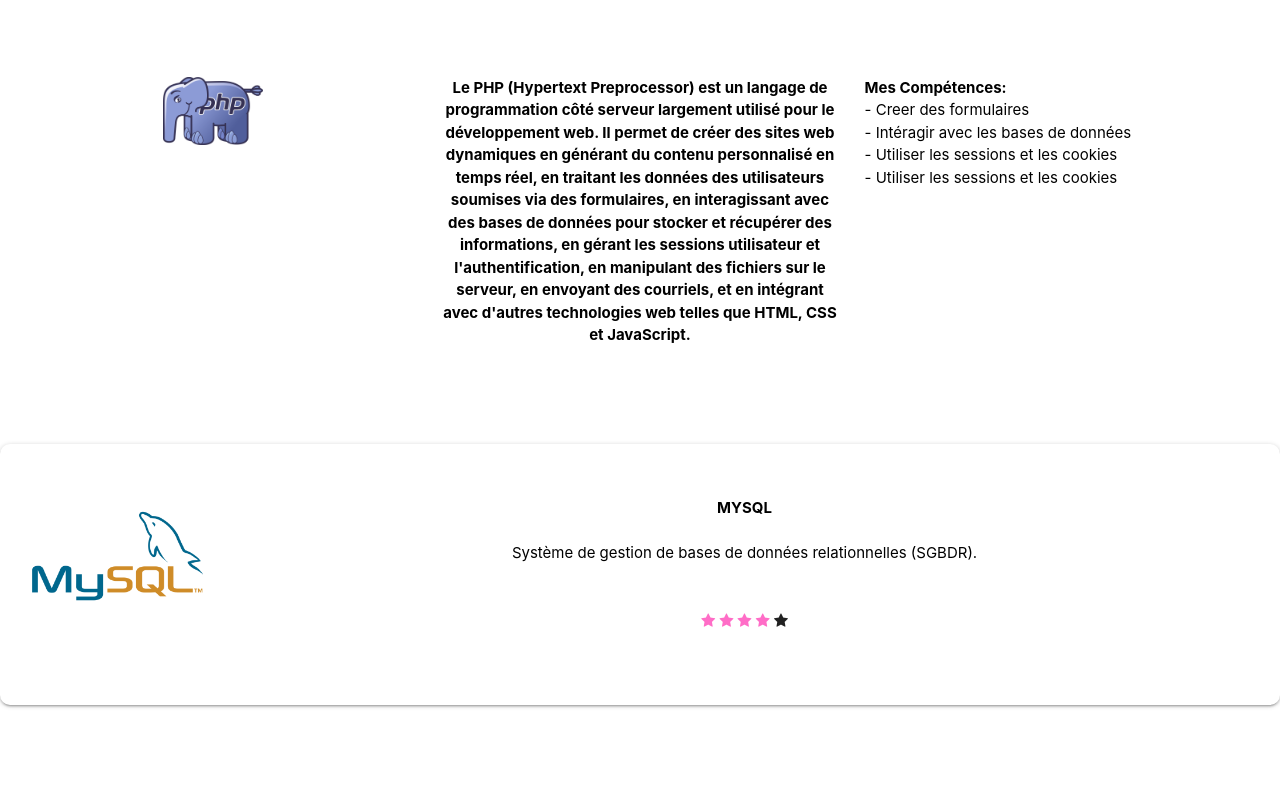
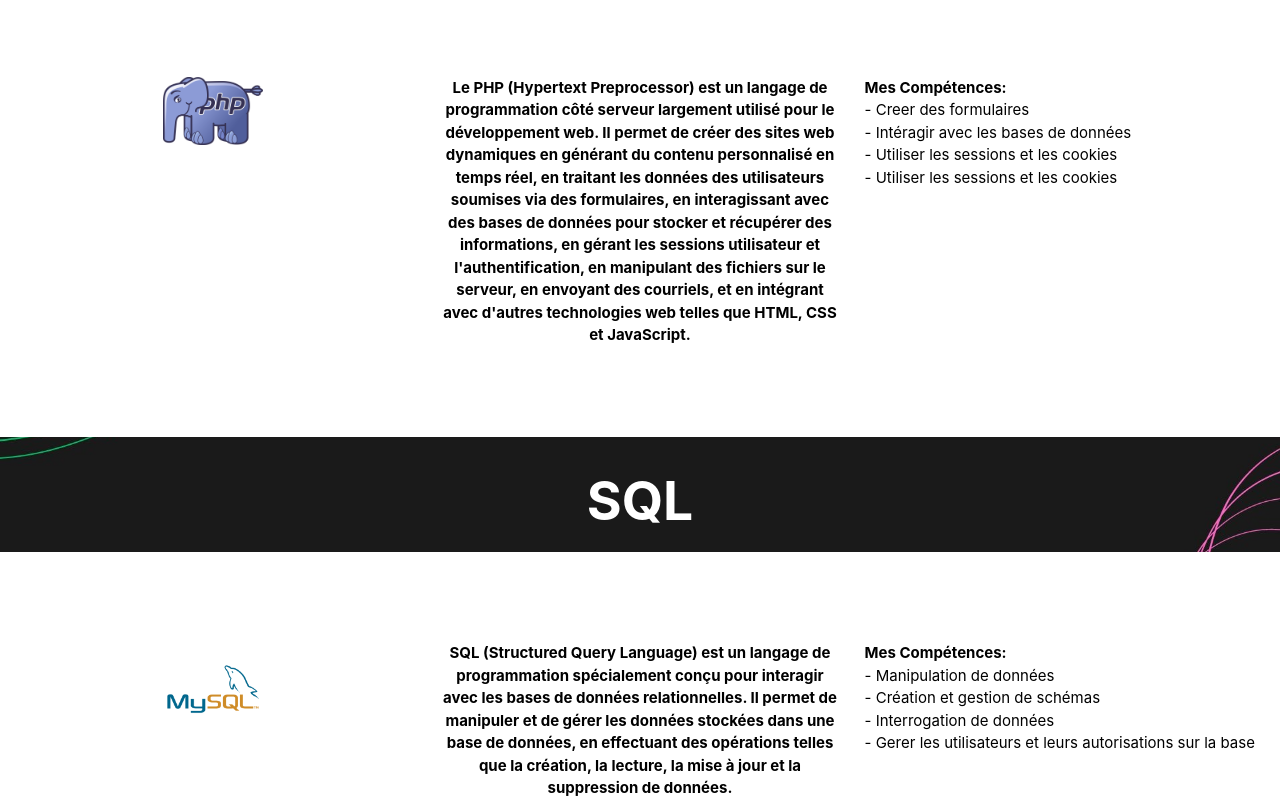
Before and after one commit to guillaume-boop/PortfolioBts, a plain HTML site: page competence.html in a window 1280 px wide. Shown: the part 2125-2925 px from the top of the page. Before the commit the page ends 2868 px from the top, so only its background shows below. Drawn offline with nearby package versions, Linux system fonts and the light colour scheme.

Commit message:
Update competence.html

```diff
--- a/competence.html
+++ b/competence.html
@@ -225,25 +225,37 @@ Le PHP (Hypertext Preprocessor) est un langage de programmation côté serveur l
 
 
     <!--------------------------------------------- MYSQL --------------------------------------------->
-          <div class="col m12 center l6 center">
-            <div class="card-panel z-depth-1 hidden" style="border-radius: 10px 10px 10px 10px; background-color: white">
-              <div class="row valign-wrapper">
-                <div class="col s2">
-                  <img src="image/mysql.png" alt="" class="responsive-img"> <!-- notice the "circle" class -->
-                </div>
-                <div class="col s10">
-                <span class="black-text"style="font-weight: bold;">MYSQL</span><br><br>
-                      <span class="black-text">Système de gestion de bases de données relationnelles (SGBDR).</span><br><br><br>
-                      <span class="fa fa-star checked" style="color: #FF6DC7;"></span>
-                      <span class="fa fa-star checked" style="color: #FF6DC7;"></span>
-                      <span class="fa fa-star checked" style="color: #FF6DC7;"></span>
-                      <span class="fa fa-star" style="color: #FF6DC7;"></span>
-                      <span class="fa fa-star"></span>
-                </div>
-              </div>
-            </div>
+            <div class="parallax1" style="background-image: url('image/page5.jpg'); height: 50%; background-attachment: fixed; background-position: center; background-repeat: no-repeat; background-size: cover; margin-bottom: 0;">         <div class="row" id="section3" style="margin-bottom: 0;">
+            <div class="col s2"></div>
+            <div class="col s8 center"><h2 style="font-weight: bold; color:white;">SQL</h2></div>
+            <div class= "col s2"></div>
+          </div></div>
+
+
+
+            <div class="row" style="background-color: white; margin-bottom: 0;">
+            <br><br><br><br><div class="logos">
+                    <div class="col s4 center logo hidden">
+                      <img src="image/mysql.png" alt="" class="responsive-img" style="width:100px"> <!-- notice the "circle" class -->
+                    </div>
+                    <div class="col s4 center logo hidden">
+                        <span class="black-text" style="font-weight: bold;">
+                          SQL (Structured Query Language) est un langage de programmation spécialement conçu pour interagir avec les bases de données relationnelles. Il permet de manipuler et de gérer les données stockées dans une base de données, en effectuant des opérations telles que la création, la lecture, la mise à jour et la suppression de données.
+
+                      </span></div>
+                    <div class="col s4 logo hidden">
+                        <span class="black-text" style="font-weight: bold">Mes Compétences:</span><br>
+                      <span class="black-text">
+                        - Manipulation de données<br>
+                        - Création et gestion de schémas<br>
+                        - Interrogation de données<br>
+                        - Gerer les utilisateurs et leurs autorisations sur la base<br>
+
+                        </span>
+                    </div>
+                  </div>
           </div>
-          <br>
+
 
 
   <script>
```
